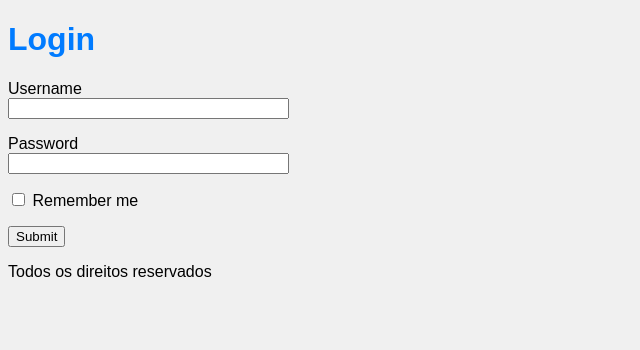
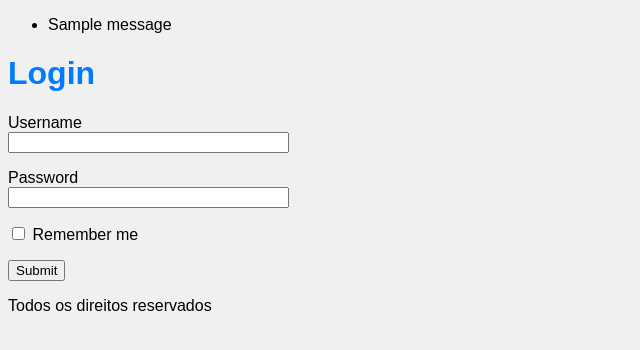
Before and after one commit to leosilva/20261-info4v-prog-int-app-flask, a Python web app: template app/templates/login.html in a window 1280 px wide. Shown: the part 26-376 px from the top of the page, without its empty margins (0-640 px from the left). Run offline with Jinja, Linux system fonts and the light colour scheme; the template is opened without the code that fills it, so the values that code supplies are empty, except form fields; one stand-in notice (Sample message) is shown; form fields are guessed from the names that the template uses.

Commit message:
incluindo mensagens de erro no login

```diff
--- a/app/forms/login_form.py
+++ b/app/forms/login_form.py
@@ -3,7 +3,7 @@ from wtforms import StringField, PasswordField, SubmitField, BooleanField
 from wtforms.validators import DataRequired
 
 class LoginForm(FlaskForm):
-    username = StringField('Usuário', validators=[DataRequired()])
-    password = PasswordField('Senha', validators=[DataRequired()])
+    username = StringField('Usuário', validators=[DataRequired(message='Por favor, preencha o nome do usuário')])
+    password = PasswordField('Senha', validators=[DataRequired(message='Por favor, preencha a senha')])
     remember_me = BooleanField('Permanecer conectado')
     submit = SubmitField('Entrar')
--- a/app/routes.py
+++ b/app/routes.py
@@ -29,8 +29,8 @@ def login():
     formulario = LoginForm()
     if formulario.validate_on_submit():
         if AuthenticationController.login(formulario):
-             flash("Login efetuado com sucesso!")
-             return redirect('/')
+            flash("Login efetuado com sucesso!")
+            return redirect('/')
         else:
             flash("Erro nas credenciais.")
             return redirect('/login')
--- a/app/templates/base.html
+++ b/app/templates/base.html
@@ -7,6 +7,15 @@
     </head>
     <body>
         <header>Meu site</header>
+        {% with messages = get_flashed_messages() %}
+            {% if messages %}
+                <ul>
+                    {% for message in messages %}
+                        <li>{{ message }}</li>
+                    {% endfor %}
+                </ul>
+            {% endif %}
+        {% endwith %}
         {% block conteudo %}
         {% endblock %}
         <footer>Todos os direitos reservados</footer>
--- a/app/templates/login.html
+++ b/app/templates/login.html
@@ -6,13 +6,20 @@
         {{ form.hidden_tag() }}
         <p>
             {{ form.username.label }} <br/>
-            {{ form.username(size=32) }}
+            {{ form.username(size=32) }} <br/>
+            {% for error in form.username.errors %}
+                <span style="color: red;">{{ error }}</span> <br/>
+            {% endfor %}
         </p>
         <p>
             {{ form.password.label }} <br/>
-            {{ form.password(size=32) }}
+            {{ form.password(size=32) }} <br/>
+            {% for error in form.password.errors %}
+                <span style="color: red;">{{ error }}</span> <br/>
+            {% endfor %}
         </p>
         <p>{{ form.remember_me() }} {{ form.remember_me.label }}</p>
         <p>{{ form.submit() }}</p>
+
     </form>
 {% endblock %}
```
